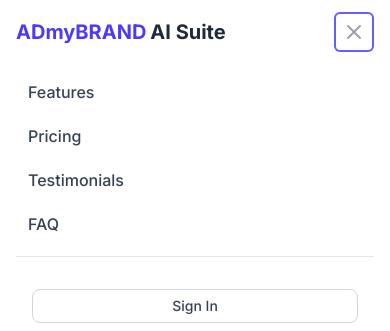
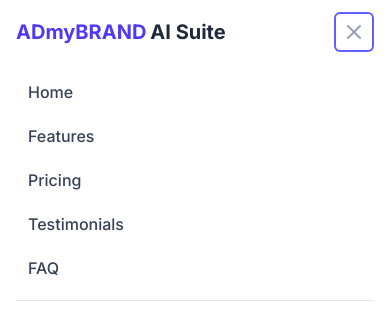
Before and after one commit to Sukanth-R/admybrandaitask, a Next.js app: page /about in a window 390 px wide. Both pictures are taken after a click on the button "Open main menu". Shown: the top 331 px of the page. Built offline with nearby package versions, Linux system fonts and the light colour scheme.

Commit message:
4th commit

```diff
--- a/app/about/page.tsx
+++ b/app/about/page.tsx
@@ -12,6 +12,7 @@ const AboutPage = () => {
   }
 
   return (
+
     <div className="min-h-screen bg-gradient-to-b from-gray-50 to-gray-100">
       <Navbar />
 
--- a/components/FaqSection.tsx
+++ b/components/FaqSection.tsx
@@ -57,7 +57,7 @@ const FaqSection: React.FC = () => {
             <div key={index} className="transform transition-all duration-200 hover:scale-[1.01]">
               <Accordion
                 title={faq.question}
-                className="bg-white rounded-xl shadow-md hover:shadow-lg border border-gray-100"
+                className="bg-white rounded-xl"
               >
                 <div className="p-6 bg-gradient-to-br from-gray-50 to-white">
                   <p className="text-gray-600 leading-relaxed">{faq.answer}</p>
--- a/components/ui/Navbar.tsx
+++ b/components/ui/Navbar.tsx
@@ -17,95 +17,48 @@ const Navbar: React.FC = () => {
     setActiveForm(type)
   }
 
+  const scrollToId = (id: string) => {
+    handleMenuClose()
+    const el = document.getElementById(id)
+    if (el) {
+      el.scrollIntoView({ behavior: 'smooth' })
+    }
+  }
+
   return (
     <nav className="bg-white shadow-sm fixed top-0 left-0 right-0 z-50">
       <div className="max-w-7xl mx-auto px-4 sm:px-6 lg:px-8">
         <div className="flex justify-between h-16">
           <div className="flex items-center">
-            <Link
-              href="/"
-              className="flex-shrink-0 flex items-center"
-            >
+            <Link href="/" className="flex-shrink-0 flex items-center">
               <span className="text-xl font-bold text-indigo-600">ADmyBRAND</span>
               <span className="ml-1 text-xl font-bold text-gray-800">AI Suite</span>
             </Link>
           </div>
 
+          {/* Desktop Menu */}
           <div className="hidden md:ml-6 md:flex md:items-center md:space-x-8">
-
-            <Link
-              href="/#hero"
-              className="text-gray-900 hover:text-indigo-600 px-3 py-2 text-sm font-medium transition-colors duration-200"
-            >
-              Home
-            </Link>
-            <Link
-              href="/#features"
-              className="text-gray-900 hover:text-indigo-600 px-3 py-2 text-sm font-medium transition-colors duration-200"
-            >
-              Features
-            </Link>
-            <Link
-              href="/#pricing"
-              className="text-gray-900 hover:text-indigo-600 px-3 py-2 text-sm font-medium transition-colors duration-200"
-            >
-              Pricing
-            </Link>
-            <Link
-              href="/#testimonials"
-              className="text-gray-900 hover:text-indigo-600 px-3 py-2 text-sm font-medium transition-colors duration-200"
-            >
-              Testimonials
-            </Link>
-            <Link
-              href="/#faq"
-              className="text-gray-900 hover:text-indigo-600 px-3 py-2 text-sm font-medium transition-colors duration-200"
-            >
-              FAQ
-            </Link>
-            <Button
-              variant="outline"
-              size="sm"
-              className="ml-4"
-              onClick={() => openForm('signin')}
-            >
-              Sign In
-            </Button>
-            <Button
-              variant="primary"
-              size="sm"
-              onClick={() => openForm('get-started')}
-            >
-              Get Started
-            </Button>
+            <Link href="/#hero" className="text-gray-900 hover:text-indigo-600 px-3 py-2 text-sm font-medium transition-colors duration-200">Home</Link>
+            <Link href="/#features"  className="text-gray-900 hover:text-indigo-600 px-3 py-2 text-sm font-medium transition-colors duration-200">Features</Link>
+            <Link href="/#pricing"  className="text-gray-900 hover:text-indigo-600 px-3 py-2 text-sm font-medium transition-colors duration-200">Pricing</Link>
+            <Link href="/#testimonials" className="text-gray-900 hover:text-indigo-600 px-3 py-2 text-sm font-medium transition-colors duration-200">Testimonials</Link>
+            <Link href="/#faq" className="text-gray-900 hover:text-indigo-600 px-3 py-2 text-sm font-medium transition-colors duration-200">FAQ</Link>
+            <Button variant="outline" size="sm" className="ml-4" onClick={() => openForm('signin')}>Sign In</Button>
+            <Button variant="primary" size="sm" onClick={() => openForm('get-started')}>Get Started</Button>
           </div>
 
-          {/* Mobile menu button */}
+          {/* Mobile Menu Button */}
           <div className="md:hidden flex items-center">
             <button
-              onClick={() => isMenuOpen ? handleMenuClose() : setIsMenuOpen(true)}
+              onClick={() => setIsMenuOpen(!isMenuOpen)}
               className="inline-flex items-center justify-center p-2 rounded-md text-gray-400 hover:text-gray-500 hover:bg-gray-100 focus:outline-none focus:ring-2 focus:ring-inset focus:ring-indigo-500 transition-colors duration-200"
             >
               <span className="sr-only">Open main menu</span>
               <div className="relative w-6 h-6">
-                <svg
-                  className={`absolute inset-0 w-6 h-6 transition-all duration-300 transform ${
-                    isMenuOpen ? 'opacity-100 rotate-0' : 'opacity-0 -rotate-90'
-                  }`}
-                  fill="none"
-                  viewBox="0 0 24 24"
-                  stroke="currentColor"
-                >
+                <svg className={`absolute inset-0 w-6 h-6 transition-all duration-300 transform ${isMenuOpen ? 'opacity-100 rotate-0' : 'opacity-0 -rotate-90'}`} fill="none" viewBox="0 0 24 24" stroke="currentColor">
                   <path strokeLinecap="round" strokeLinejoin="round" strokeWidth={2} d="M6 18L18 6M6 6l12 12" />
                 </svg>
-                <svg
-                  className={`absolute inset-0 w-6 h-6 transition-all duration-300 transform ${
-                    isMenuOpen ? 'opacity-0 rotate-90' : 'opacity-100 rotate-0'
-                  }`}
-                  fill="none"
-                  viewBox="0 0 24 24"
-                  stroke="currentColor"
-                >
+                <svg className={`absolute inset-0 w-6 h-6 transition-all duration-300 transform ${isMenuOpen ? 'opacity-0 rotate-90' : 'opacity-100 rotate-0'}`} fill="none" viewBox="0 0 24 24" stroke="currentColor">
                   <path strokeLinecap="round" strokeLinejoin="round" strokeWidth={2} d="M4 6h16M4 12h16M4 18h16" />
                 </svg>
               </div>
@@ -113,82 +66,26 @@ const Navbar: React.FC = () => {
           </div>
         </div>
 
-        {/* Mobile menu */}
-        <div
-          className={`
-            transform md:hidden transition-all duration-300 ease-in-out
-            ${isMenuOpen
-              ? 'opacity-100 translate-y-0 max-h-[500px]'
-              : 'opacity-0 -translate-y-2 max-h-0 pointer-events-none'
-            }
-          `}
-          style={{
-            overflow: 'hidden'
-          }}
-        >
+        {/* Mobile Dropdown */}
+        <div className={`transform md:hidden transition-all duration-300 ease-in-out ${isMenuOpen ? 'opacity-100 translate-y-0 max-h-[500px]' : 'opacity-0 -translate-y-2 max-h-0 pointer-events-none'}`} style={{ overflow: 'hidden' }}>
           <div className="pt-2 pb-3 space-y-1">
-            <Link
-              href="#features"
-              className="block px-3 py-2 text-base font-medium text-gray-700 hover:text-indigo-600 hover:bg-gray-50 w-full text-left"
-              onClick={handleMenuClose}
-            >
-              Features
-            </Link>
-            <Link
-              href="#pricing"
-              className="block px-3 py-2 text-base font-medium text-gray-700 hover:text-indigo-600 hover:bg-gray-50 w-full text-left"
-              onClick={() => setIsMenuOpen(false)}
-            >
-              Pricing
-            </Link>
-            <Link
-              href="#testimonials"
-              className="block px-3 py-2 text-base font-medium text-gray-700 hover:text-indigo-600 hover:bg-gray-50 w-full text-left"
-              onClick={() => setIsMenuOpen(false)}
-            >
-              Testimonials
-            </Link>
-            <Link
-              href="#faq"
-              className="block px-3 py-2 text-base font-medium text-gray-700 hover:text-indigo-600 hover:bg-gray-50 w-full text-left"
-              onClick={() => setIsMenuOpen(false)}
-            >
-              FAQ
-            </Link>
+            <button onClick={() => scrollToId('hero')} className="block w-full text-left px-3 py-2 text-base font-medium text-gray-700 hover:text-indigo-600 hover:bg-gray-50">Home</button>
+            <button onClick={() => scrollToId('features')} className="block w-full text-left px-3 py-2 text-base font-medium text-gray-700 hover:text-indigo-600 hover:bg-gray-50">Features</button>
+            <button onClick={() => scrollToId('pricing')} className="block w-full text-left px-3 py-2 text-base font-medium text-gray-700 hover:text-indigo-600 hover:bg-gray-50">Pricing</button>
+            <button onClick={() => scrollToId('testimonials')} className="block w-full text-left px-3 py-2 text-base font-medium text-gray-700 hover:text-indigo-600 hover:bg-gray-50">Testimonials</button>
+            <button onClick={() => scrollToId('faq')} className="block w-full text-left px-3 py-2 text-base font-medium text-gray-700 hover:text-indigo-600 hover:bg-gray-50">FAQ</button>
           </div>
           <div className="pt-4 pb-3 border-t border-gray-200">
             <div className="space-y-3 p-4">
-              <Button
-                variant="outline"
-                size="sm"
-                className="w-full justify-center transition-transform duration-200 hover:scale-[1.02]"
-                onClick={() => {
-                  handleMenuClose();
-                  openForm('signin');
-                }}
-              >
-                Sign In
-              </Button>
-              <Button
-                variant="primary"
-                size="sm"
-                className="w-full justify-center transition-transform duration-200 hover:scale-[1.02]"
-                onClick={() => {
-                  handleMenuClose();
-                  openForm('get-started');
-                }}
-              >
-                Get Started
-              </Button>
+              <Button variant="outline" size="sm" className="w-full justify-center transition-transform duration-200 hover:scale-[1.02]" onClick={() => { handleMenuClose(); openForm('signin') }}>Sign In</Button>
+              <Button variant="primary" size="sm" className="w-full justify-center transition-transform duration-200 hover:scale-[1.02]" onClick={() => { handleMenuClose(); openForm('get-started') }}>Get Started</Button>
             </div>
           </div>
         </div>
       </div>
-      <AuthForm
-        isOpen={activeForm !== null}
-        onClose={() => setActiveForm(null)}
-        type={activeForm || 'signin'}
-      />
+
+      {/* Modal for Auth */}
+      <AuthForm isOpen={activeForm !== null} onClose={() => setActiveForm(null)} type={activeForm || 'signin'} />
     </nav>
   )
 }
--- a/package.json
+++ b/package.json
@@ -11,6 +11,7 @@
   "dependencies": {
     "clsx": "^2.1.1",
     "framer-motion": "^12.23.12",
+    "lucide-react": "^0.536.0",
     "next": "15.4.5",
     "react": "19.1.0",
     "react-dom": "19.1.0",
```
Also changed, not shown: components/SmartLink.tsx (added, +47 -0 lines), 1 other file (tests, documents, lock files or other folders).
